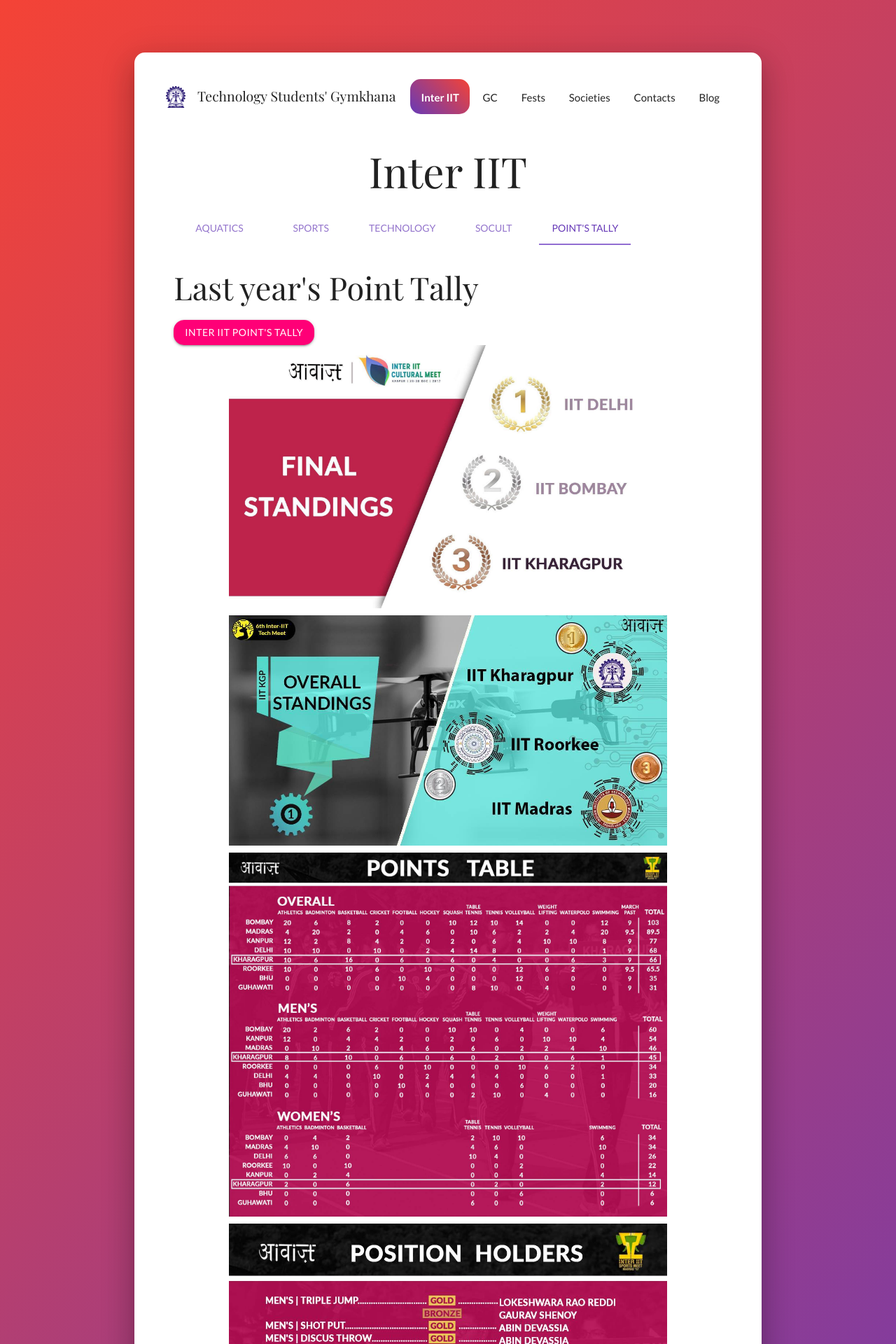
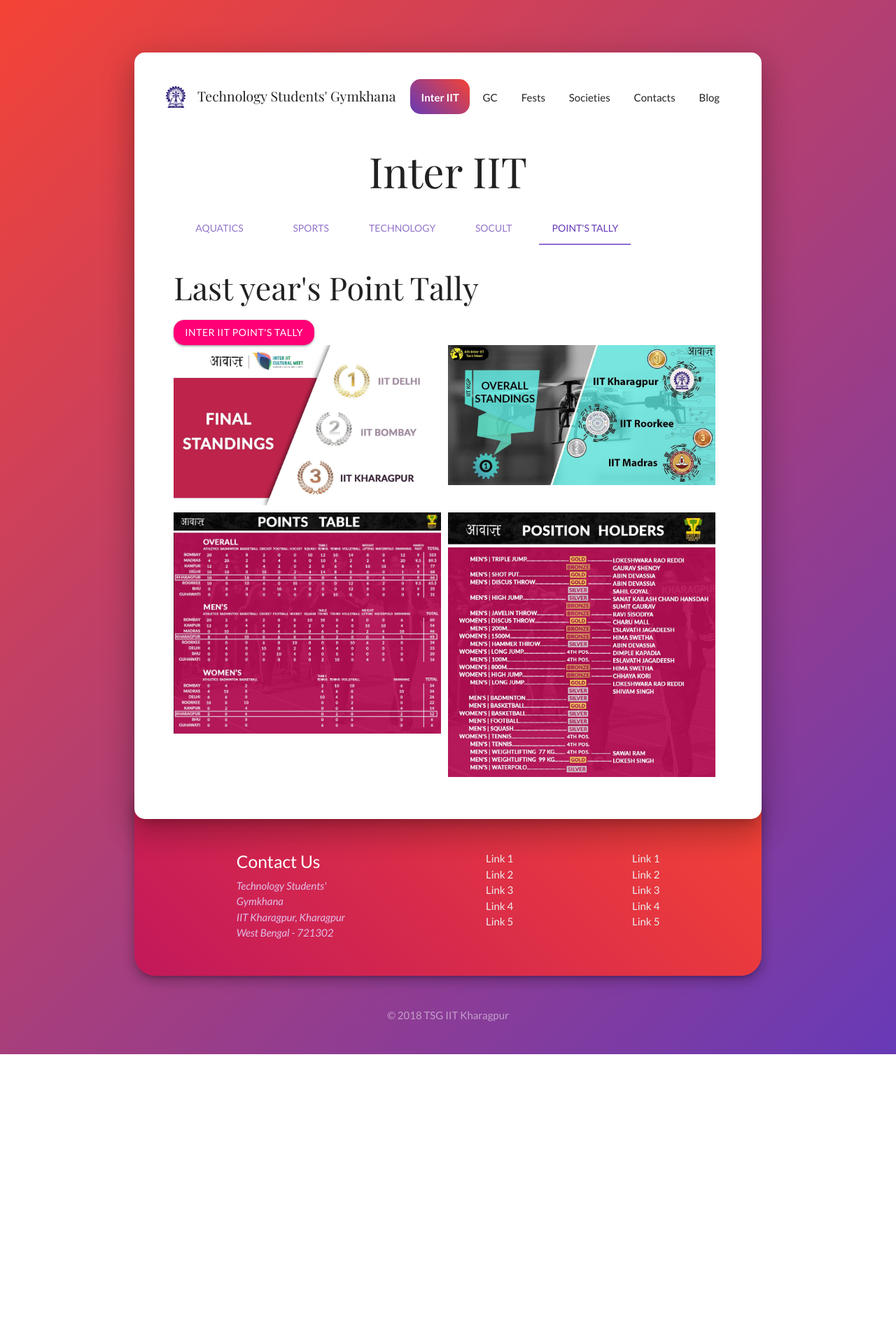
Before and after one commit to tsg-iitkgp/tsg, a PHP site: page /interiit.html in a window 1280 px wide, after a click on "POINT'S TALLY". Shown: the top 1920 px of the page at 70% size. After the commit the page ends 1506 px from the top, so only its background shows below. Run offline with PHP 8.4, Linux system fonts and the light colour scheme; some libraries are stand-ins or nearby versions.

Commit message:
Add flexbox

```diff
--- a/interiit.html
+++ b/interiit.html
@@ -108,10 +108,12 @@
                 <div id="yesteryear" class="col s12">
                     <h2>Last year's Point Tally</h2>
                     <a class="waves-effect waves-light btn" href="https://docs.google.com/spreadsheets/d/1uWW-CS3e6o9UNgkmmlKyUbaAVWsOSfEiOJfV7ELvQX0/edit?usp=drivesdk">INTER IIT POINT'S TALLY</a><br>
-                    <img class="interiit-img" src="static/images/interiit socult.jpg">
-                    <img class="interiit-img" src="static/images/interiit tech.jpg">
-                    <img class="interiit-img" src="static/images/interiit sports.jpg">
-                    <img class="interiit-img" src="static/images/interiit sports individual.jpg">
+                    <div class="flex-container">
+                    <img class="interiit-img-1" src="static/images/interiit socult.jpg">
+                    <img class="interiit-img-2" src="static/images/interiit tech.jpg">
+                    <img class="interiit-img-3" src="static/images/interiit sports.jpg">
+                    <img class="interiit-img-4" src="static/images/interiit sports individual.jpg">
+                    </div>
                 </div>
                 </div>
 
--- a/sass/style.scss
+++ b/sass/style.scss
@@ -354,10 +354,15 @@ html {
                         list-style-type: disc;
                     }
                 }
-                .interiit-img {
-                    display: block;
-                    width: 80%;
-                    margin: 0 auto;
+                .flex-container {
+                    display: flex !important;
+                    flex-wrap: wrap !important;
+                }
+                .interiit-img-1,.interiit-img-2,.interiit-img-3,.interiit-img-4 {
+
+                    width: 50%;
+                    height: 100%;
+                    padding-right: 10px;
                     padding-bottom: 10px;
                     @media #{$small-and-down} {
                         width: 100%;
```
Also changed, not shown: css/style.css, 1 other file.
